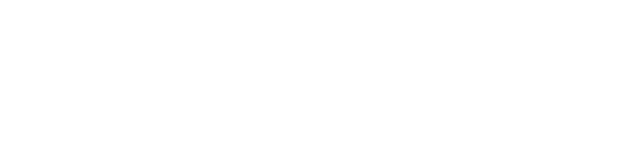
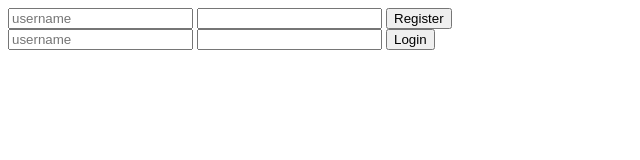
Before and after one commit to jason-nordheim/meeting-matcher, a website: page index.html in a window 1280 px wide. Shown: the whole page, without its empty margins (0-640 px from the left). Drawn offline with Linux system fonts and the light colour scheme.

Commit message:
added login form and registration form

```diff
--- a/index.html
+++ b/index.html
@@ -7,6 +7,17 @@
     <script defer src="./js/app.js"></script>
 </head>
 <body>
-
+    <div id="user-info">
+    </div>
+    <form id="register">
+        <input type="text" placeholder="username" name="username">
+        <input type="password" name="password">
+        <input type="submit" value="Register">
+    </form>
+    <form id="login">
+        <input type="text" placeholder="username" name="username">
+        <input type="password" name="password">
+        <input type="submit" value="Login">
+    </form>
 </body>
 </html>
```
